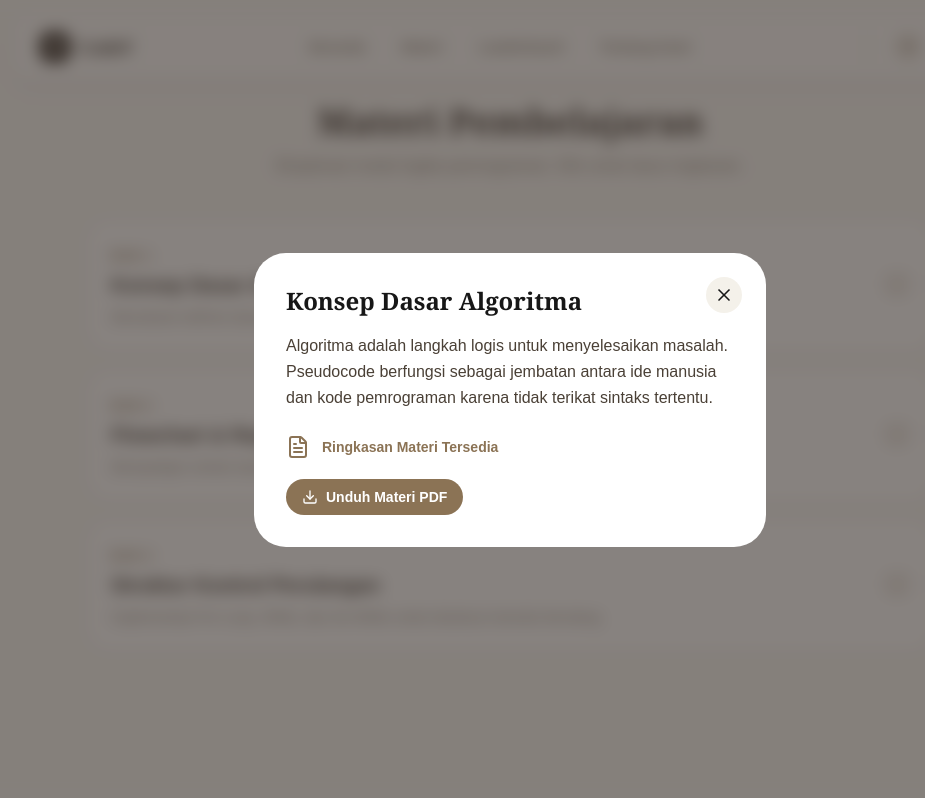
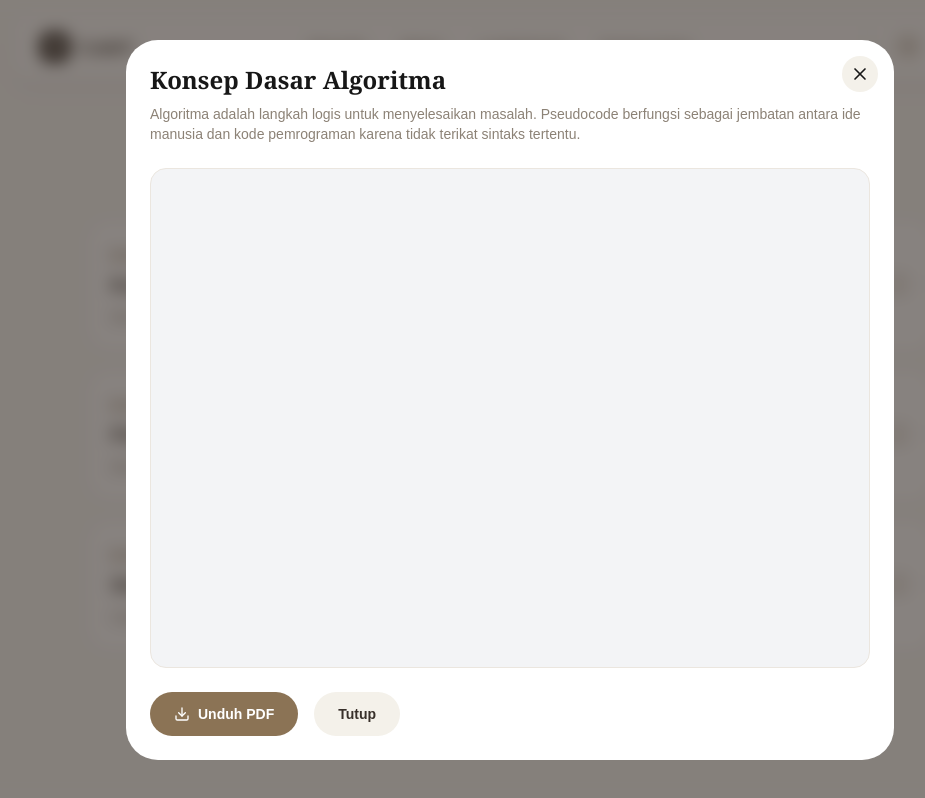
Before and after one commit to dstyq/elearning5, a Next.js app: page /beranda/materi in a window 1280 px wide. Both pictures are taken after a click on the element 640 px from the left and 285 px from the top of the page. Shown: the whole page, without its empty margins (130-1055 px from the left). Built offline with nearby package versions, Linux system fonts and the light colour scheme.

Commit message:
materi update

```diff
--- a/app/beranda/materi/page.tsx
+++ b/app/beranda/materi/page.tsx
@@ -1,7 +1,7 @@
 'use client';
 
 import { useState } from 'react';
-import { BookOpen, FileText, X, Download } from 'lucide-react';
+import { BookOpen, FileText, X, Download, Eye } from 'lucide-react';
 
 export default function MateriPage() {
   const [materiAktif, setMateriAktif] = useState<any>(null);
@@ -25,7 +25,7 @@ export default function MateriPage() {
       id: 3,
       title: 'Struktur Kontrol Perulangan',
       desc: 'Implementasi For Loop, While, dan Do-While untuk eksekusi instruksi berulang.',
-      isi: 'Perulangan memungkinkan eksekusi blok kode berulang selama kondisi terpenuhi. Terdapat dua jenis utama: Counter-controlled (For) dan Condition-controlled (While/Do-While.',
+      isi: 'Perulangan memungkinkan eksekusi blok kode berulang selama kondisi terpenuhi. Terdapat dua jenis utama: Counter-controlled (For) dan Condition-controlled (While/Do-While).',
       file: 'Struktur Kontrol Perulangan (Looping).pdf'
     }
   ];
@@ -34,7 +34,7 @@ export default function MateriPage() {
     <div className="max-w-4xl mx-auto py-10 px-6 animate-in fade-in duration-700">
       <div className="mb-10 text-center">
         <h1 className="text-4xl font-serif font-bold text-[#38302A] mb-3">Materi Pembelajaran</h1>
-        <p className="text-[#8C8276]">Eksplorasi modul logika pemrograman. Klik untuk baca ringkasan.</p>
+        <p className="text-[#8C8276]">Eksplorasi modul logika pemrograman. Klik untuk baca atau unduh materi.</p>
       </div>
 
       <div className="space-y-4">
@@ -57,25 +57,37 @@ export default function MateriPage() {
       {/* Modal Materi */}
       {materiAktif && (
         <div className="fixed inset-0 bg-[#38302A]/60 backdrop-blur-sm flex items-center justify-center p-4 z-50">
-          <div className="bg-white p-8 rounded-[2rem] max-w-lg w-full relative max-h-[80vh] overflow-y-auto">
-            <button onClick={() => setMateriAktif(null)} className="absolute top-6 right-6 p-2 bg-[#F4F1EA] rounded-full hover:bg-[#EBE6DF]">
+          <div className="bg-white p-6 rounded-[2rem] max-w-3xl w-full relative h-[90vh] flex flex-col">
+            <button onClick={() => setMateriAktif(null)} className="absolute top-4 right-4 p-2 bg-[#F4F1EA] rounded-full hover:bg-[#EBE6DF] z-10">
               <X size={20} />
             </button>
-            <h2 className="text-2xl font-serif font-bold mb-4">{materiAktif.title}</h2>
-            <p className="text-[#4A4036] leading-relaxed mb-6">{materiAktif.isi}</p>
 
-            <div className="flex flex-col gap-3">
-              <div className="flex gap-3 items-center">
-                 <FileText className="text-[#8B7355]" />
-                 <span className="text-sm font-bold text-[#8B7355]">Ringkasan Materi Tersedia</span>
-              </div>
+            <h2 className="text-2xl font-serif font-bold mb-2">{materiAktif.title}</h2>
+            <p className="text-[#8C8276] text-sm mb-6">{materiAktif.isi}</p>
+
+            {/* PDF Viewer */}
+            <div className="flex-1 w-full bg-gray-100 rounded-2xl overflow-hidden mb-6 border border-[#EBE6DF]">
+              <iframe
+                src={`/modul/${materiAktif.file}`}
+                className="w-full h-full"
+                title="Materi PDF"
+              />
+            </div>
+
+            <div className="flex gap-4">
               <a
                 href={`/modul/${materiAktif.file}`}
                 download
-                className="flex items-center gap-2 mt-2 px-4 py-2 bg-[#8B7355] text-white rounded-full text-sm font-bold w-fit hover:bg-[#60554A] transition-colors"
+                className="flex items-center gap-2 px-6 py-3 bg-[#8B7355] text-white rounded-full text-sm font-bold hover:bg-[#60554A] transition-colors"
               >
-                <Download size={16} /> Unduh Materi PDF
+                <Download size={16} /> Unduh PDF
               </a>
+              <button
+                onClick={() => setMateriAktif(null)}
+                className="flex items-center gap-2 px-6 py-3 bg-[#F4F1EA] text-[#38302A] rounded-full text-sm font-bold hover:bg-[#EBE6DF] transition-colors"
+              >
+                Tutup
+              </button>
             </div>
           </div>
         </div>
```
